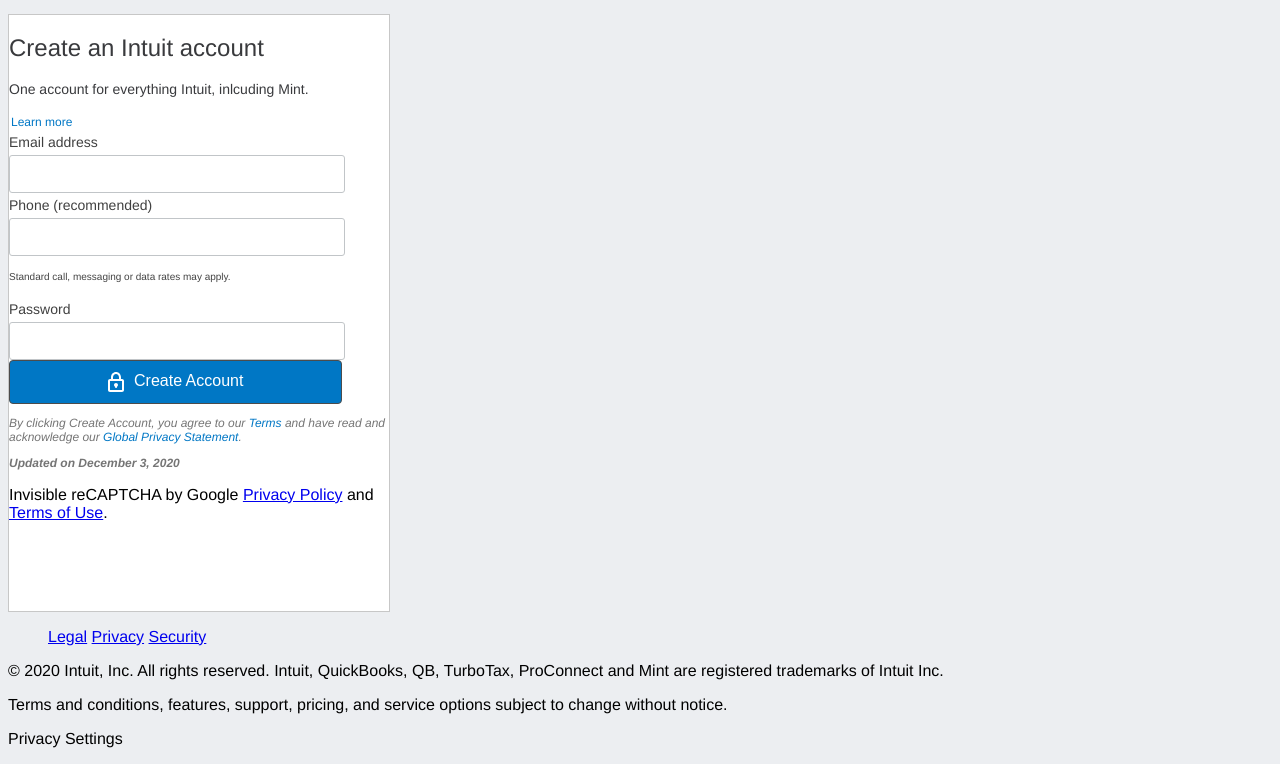
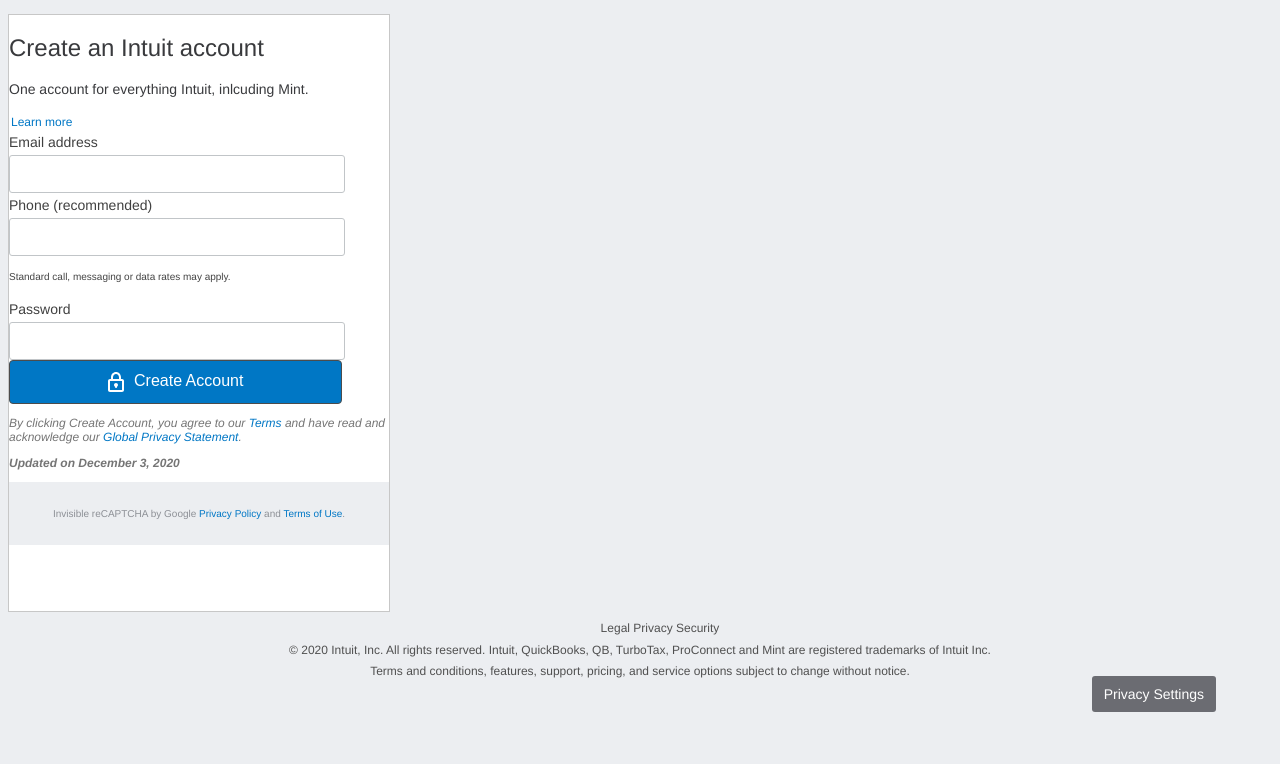
Before and after one commit to mrhaffner/HTML-Forms, a plain HTML site: page index.html in a window 1280 px wide. Shown: the part 88-852 px from the top of the page. After the commit the page ends 800 px from the top, so only its background shows below. Drawn offline with Linux system fonts and the light colour scheme.

Commit message:
finished creating all text buttons, colors etc, just need to add alignment

```diff
--- a/index.html
+++ b/index.html
@@ -73,11 +73,11 @@
                 <p class="disclaimer">By clicking Create Account, you agree to our <a href="https://www.mint.com/terms">Terms</a> and have read and acknowledge our <a href="https://www.intuit.com/privacy/statement/">Global Privacy Statement</a>.</p>
                 <p class="disclaimer-bold">Updated on December 3, 2020</p>
             </div>
-            <div>
+            <div class="form-footer">
                 <p>Invisible reCAPTCHA by Google <a href="https://www.google.com/intl/en/policies/privacy/">Privacy Policy</a> and <a href="https://www.google.com/intl/en/policies/terms/">Terms of Use</a>.</p>
             </div>
         </section>
-        <section>
+        <section class="footer">
             <nav>
                 <ul>
                     <li>
@@ -97,10 +97,8 @@
             </div>
         </section>
     </div>
-    <footer>
-        <div>
-            <p>Privacy Settings</p>
-        </div>
-    </footer>
+    <section>
+        <div class='privacy-btn'>Privacy Settings</div>
+    </section>
 </body>
 </html>
--- a/style.css
+++ b/style.css
@@ -206,3 +206,47 @@ input:focus {
     color: #757575;
     font-weight: bold;
 }
+
+.form-footer {
+    background-color: #ECEEF1;
+    padding: 16px;
+    text-align: center;
+    font-size: 10px;
+    color: #8d9096;
+
+}
+
+.form-footer a {
+    color: #0077C5;
+    text-decoration: none;
+}
+
+.footer {
+    font-size: 12px;
+    text-align: center;
+    color: #505050;
+    line-height: .8;
+}
+
+.footer a {
+    text-decoration: none;
+    color: #505050;
+}
+
+.privacy-btn {
+    font-family: inherit;
+    font-size: 14px;
+    background-color: #6B6C72;
+    border-radius: 3px;
+    z-index: 100;
+    cursor: pointer;
+    position: fixed;
+    bottom: 0px;
+    right: 5%;
+    vertical-align: middle;
+    color: #fff;
+
+    margin: 0;
+    padding: 10px 12px;
+    outline: none;
+}
```
